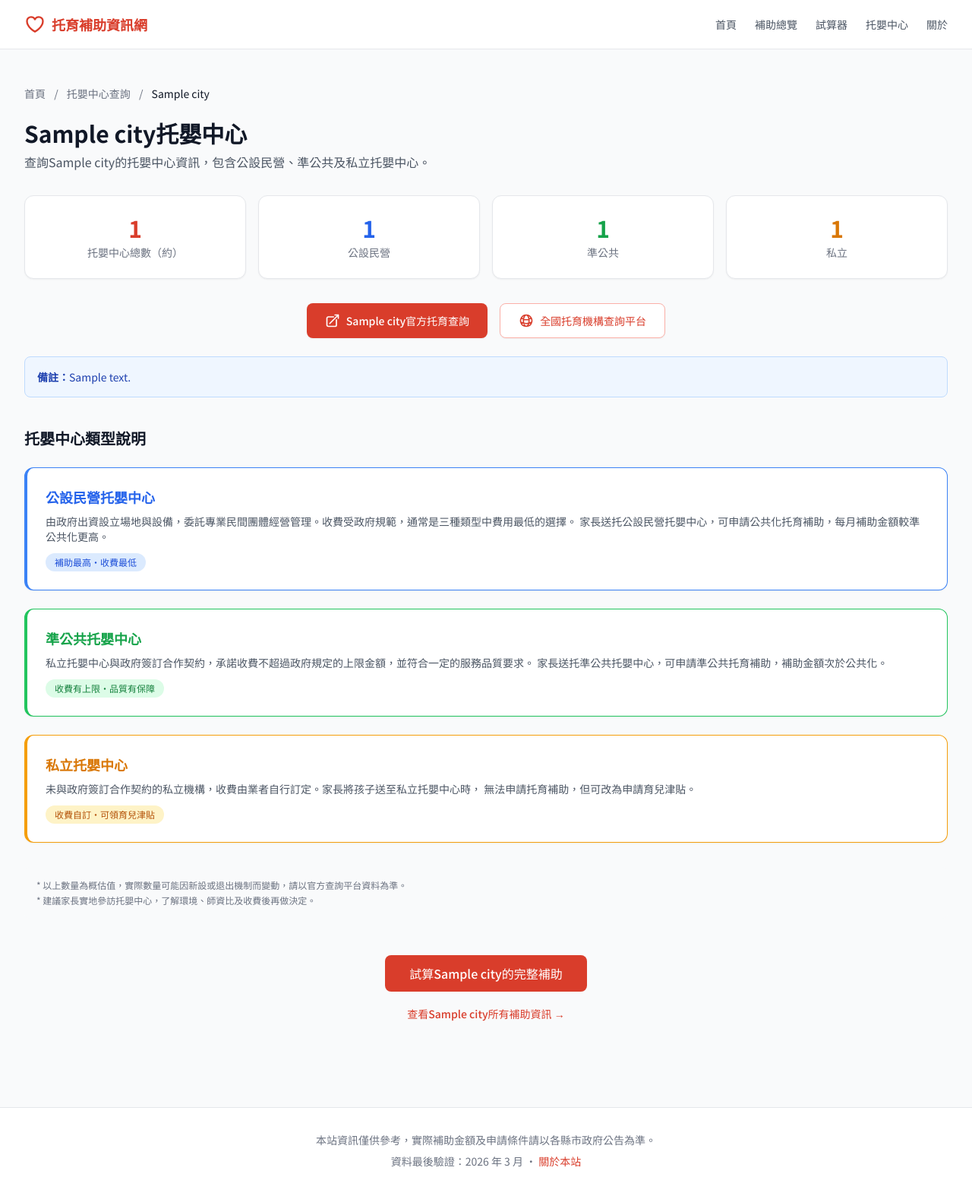
After one commit to johney4415/taiwan-parenting-subsidy, a Django app: template templates/pages/daycare_centers/city_detail.html in a window 1280 px wide. The commit adds this page. Shown: the whole page at 76% size. Run offline with Django 5.2, Linux system fonts and the light colour scheme; the template is opened without the code that fills it: most values are stand-ins (such as "Sample title", 1, 10 or a date in 2020); style sheets or scripts are compiled from the project's sources.

Commit message:
feat: add daycare centers listing by city
- Add daycare_centers.yaml with 22 cities' center data and query links
- Index page with city cards showing public/quasi-public/private counts
- City detail pages with external links to official query platforms
- National query platform (ncwisweb.sfaa.gov.tw) prominently linked
- Navigation updated with "托嬰中心" menu item
- Sitemap updated with new pages

```diff
--- a/apps/pages/urls.py
+++ b/apps/pages/urls.py
@@ -9,6 +9,12 @@ urlpatterns = [
     path("subsidies/", views.subsidies_index, name="subsidies_index"),
     path("subsidies/city/<slug:slug>/", views.city_detail, name="city_detail"),
     path("subsidies/type/<str:subsidy_type>/", views.type_detail, name="type_detail"),
+    path("daycare-centers/", views.daycare_centers, name="daycare_centers"),
+    path(
+        "daycare-centers/<slug:slug>/",
+        views.daycare_centers_city,
+        name="daycare_centers_city",
+    ),
     path("about/", views.about, name="about"),
     path("robots.txt", views.robots_txt, name="robots_txt"),
     path("sitemap.xml", views.sitemap_xml, name="sitemap_xml"),
--- a/templates/base.html
+++ b/templates/base.html
@@ -57,6 +57,7 @@
           <a href="{{ SITE_PREFIX }}/" class="text-sm font-medium text-gray-600 hover:text-primary-600 transition-colors">首頁</a>
           <a href="{{ SITE_PREFIX }}/subsidies/" class="text-sm font-medium text-gray-600 hover:text-primary-600 transition-colors">補助總覽</a>
           <a href="{{ SITE_PREFIX }}/calculator/" class="text-sm font-medium text-gray-600 hover:text-primary-600 transition-colors">試算器</a>
+          <a href="{{ SITE_PREFIX }}/daycare-centers/" class="text-sm font-medium text-gray-600 hover:text-primary-600 transition-colors">托嬰中心</a>
           <a href="{{ SITE_PREFIX }}/about/" class="text-sm font-medium text-gray-600 hover:text-primary-600 transition-colors">關於</a>
         </div>
 
@@ -75,6 +76,7 @@
         <a href="{{ SITE_PREFIX }}/" class="block rounded-md px-3 py-2 text-base font-medium text-gray-600 hover:bg-gray-100">首頁</a>
         <a href="{{ SITE_PREFIX }}/subsidies/" class="block rounded-md px-3 py-2 text-base font-medium text-gray-600 hover:bg-gray-100">補助總覽</a>
         <a href="{{ SITE_PREFIX }}/calculator/" class="block rounded-md px-3 py-2 text-base font-medium text-gray-600 hover:bg-gray-100">試算器</a>
+        <a href="{{ SITE_PREFIX }}/daycare-centers/" class="block rounded-md px-3 py-2 text-base font-medium text-gray-600 hover:bg-gray-100">托嬰中心</a>
         <a href="{{ SITE_PREFIX }}/about/" class="block rounded-md px-3 py-2 text-base font-medium text-gray-600 hover:bg-gray-100">關於</a>
       </div>
     </div>
--- /dev/null
+++ b/templates/pages/daycare_centers/city_detail.html
@@ -0,0 +1,125 @@
+{% extends "base.html" %}
+{% load static %}
+
+{% block title %}{{ city.name }}托嬰中心查詢 — 台灣托育補助資訊網{% endblock %}
+{% block meta_description %}{{ city.name }}托嬰中心查詢，包含公設民營、準公共、私立托嬰中心數量與官方查詢連結。{% endblock %}
+
+{% block content %}
+<div class="mx-auto max-w-7xl px-4 py-12 sm:px-6 lg:px-8">
+  <!-- Breadcrumb -->
+  <nav class="mb-6 text-sm text-gray-500">
+    <a href="{{ SITE_PREFIX }}/" class="hover:text-primary-600">首頁</a>
+    <span class="mx-2">/</span>
+    <a href="{{ SITE_PREFIX }}/daycare-centers/" class="hover:text-primary-600">托嬰中心查詢</a>
+    <span class="mx-2">/</span>
+    <span class="text-gray-900">{{ city.name }}</span>
+  </nav>
+
+  <h1 class="section-title">{{ city.name }}托嬰中心</h1>
+  <p class="mt-2 text-gray-600">查詢{{ city.name }}的托嬰中心資訊，包含公設民營、準公共及私立托嬰中心。</p>
+
+  <!-- Center count summary cards -->
+  <div class="mt-8 grid gap-4 sm:grid-cols-4">
+    <div class="card text-center">
+      <div class="text-3xl font-bold text-primary-600">{{ total_count }}</div>
+      <div class="mt-1 text-sm text-gray-500">托嬰中心總數（約）</div>
+    </div>
+    <div class="card text-center">
+      <div class="text-3xl font-bold text-blue-600">{{ center_info.public_count|default:"0" }}</div>
+      <div class="mt-1 text-sm text-gray-500">公設民營</div>
+    </div>
+    <div class="card text-center">
+      <div class="text-3xl font-bold text-green-600">{{ center_info.quasi_public_count|default:"0" }}</div>
+      <div class="mt-1 text-sm text-gray-500">準公共</div>
+    </div>
+    <div class="card text-center">
+      <div class="text-3xl font-bold text-amber-600">{{ center_info.private_count|default:"0" }}</div>
+      <div class="mt-1 text-sm text-gray-500">私立</div>
+    </div>
+  </div>
+
+  <!-- External link buttons -->
+  <div class="mt-8 flex flex-col gap-4 sm:flex-row sm:justify-center">
+    {% if center_info.query_url %}
+    <a href="{{ center_info.query_url }}" target="_blank" rel="noopener noreferrer"
+       class="inline-flex items-center justify-center gap-2 rounded-lg bg-primary-600 px-6 py-3 text-sm font-medium text-white shadow-sm hover:bg-primary-700 transition-colors">
+      <svg class="h-5 w-5" fill="none" viewBox="0 0 24 24" stroke-width="2" stroke="currentColor">
+        <path stroke-linecap="round" stroke-linejoin="round" d="M13.5 6H5.25A2.25 2.25 0 003 8.25v10.5A2.25 2.25 0 005.25 21h10.5A2.25 2.25 0 0018 18.75V10.5m-10.5 6L21 3m0 0h-5.25M21 3v5.25" />
+      </svg>
+      {{ city.name }}官方托育查詢
+    </a>
+    {% endif %}
+    <a href="{{ sfaa_query_url }}" target="_blank" rel="noopener noreferrer"
+       class="inline-flex items-center justify-center gap-2 rounded-lg border border-primary-300 bg-white px-6 py-3 text-sm font-medium text-primary-600 shadow-sm hover:bg-primary-50 transition-colors">
+      <svg class="h-5 w-5" fill="none" viewBox="0 0 24 24" stroke-width="2" stroke="currentColor">
+        <path stroke-linecap="round" stroke-linejoin="round" d="M12 21a9.004 9.004 0 008.716-6.747M12 21a9.004 9.004 0 01-8.716-6.747M12 21c2.485 0 4.5-4.03 4.5-9S14.485 3 12 3m0 18c-2.485 0-4.5-4.03-4.5-9S9.515 3 12 3m0 0a8.997 8.997 0 017.843 4.582M12 3a8.997 8.997 0 00-7.843 4.582m15.686 0A11.953 11.953 0 0112 10.5c-2.998 0-5.74-1.1-7.843-2.918m15.686 0A8.959 8.959 0 0121 12c0 .778-.099 1.533-.284 2.253m0 0A17.919 17.919 0 0112 16.5c-3.162 0-6.133-.815-8.716-2.247m0 0A9.015 9.015 0 013 12c0-1.605.42-3.113 1.157-4.418" />
+      </svg>
+      全國托育機構查詢平台
+    </a>
+  </div>
+
+  <!-- Notes -->
+  {% if center_info.notes %}
+  <div class="mt-6 rounded-lg border border-blue-200 bg-blue-50 p-4 text-sm text-blue-800">
+    <strong>備註：</strong>{{ center_info.notes }}
+  </div>
+  {% endif %}
+
+  <!-- Three types explanation -->
+  <div class="mt-10">
+    <h2 class="text-xl font-bold text-gray-900">托嬰中心類型說明</h2>
+    <div class="mt-6 space-y-6">
+      <div class="card border-l-4 border-blue-500">
+        <h3 class="text-lg font-semibold text-blue-600">公設民營托嬰中心</h3>
+        <p class="mt-2 text-sm text-gray-600">
+          由政府出資設立場地與設備，委託專業民間團體經營管理。收費受政府規範，通常是三種類型中費用最低的選擇。
+          家長送托公設民營托嬰中心，可申請公共化托育補助，每月補助金額較準公共化更高。
+        </p>
+        <div class="mt-3 inline-block rounded-full bg-blue-100 px-3 py-1 text-xs font-medium text-blue-700">
+          補助最高・收費最低
+        </div>
+      </div>
+
+      <div class="card border-l-4 border-green-500">
+        <h3 class="text-lg font-semibold text-green-600">準公共托嬰中心</h3>
+        <p class="mt-2 text-sm text-gray-600">
+          私立托嬰中心與政府簽訂合作契約，承諾收費不超過政府規定的上限金額，並符合一定的服務品質要求。
+          家長送托準公共托嬰中心，可申請準公共托育補助，補助金額次於公共化。
+        </p>
+        <div class="mt-3 inline-block rounded-full bg-green-100 px-3 py-1 text-xs font-medium text-green-700">
+          收費有上限・品質有保障
+        </div>
+      </div>
+
+      <div class="card border-l-4 border-amber-500">
+        <h3 class="text-lg font-semibold text-amber-600">私立托嬰中心</h3>
+        <p class="mt-2 text-sm text-gray-600">
+          未與政府簽訂合作契約的私立機構，收費由業者自行訂定。家長將孩子送至私立托嬰中心時，
+          無法申請托育補助，但可改為申請育兒津貼。
+        </p>
+        <div class="mt-3 inline-block rounded-full bg-amber-100 px-3 py-1 text-xs font-medium text-amber-700">
+          收費自訂・可領育兒津貼
+        </div>
+      </div>
+    </div>
+  </div>
+
+  <!-- Disclaimer -->
+  <div class="mt-8 rounded-lg bg-gray-50 p-4 text-xs text-gray-500">
+    <p>* 以上數量為概估值，實際數量可能因新設或退出機制而變動，請以官方查詢平台資料為準。</p>
+    <p class="mt-1">* 建議家長實地參訪托嬰中心，了解環境、師資比及收費後再做決定。</p>
+  </div>
+
+  <!-- CTA -->
+  <div class="mt-12 text-center">
+    <a href="{{ SITE_PREFIX }}/calculator/" class="btn-primary text-base px-8 py-3">
+      試算{{ city.name }}的完整補助
+    </a>
+    <div class="mt-4">
+      <a href="{{ SITE_PREFIX }}/subsidies/city/{{ city.slug }}/" class="text-sm font-medium text-primary-600 hover:underline">
+        查看{{ city.name }}所有補助資訊 &rarr;
+      </a>
+    </div>
+  </div>
+</div>
+{% endblock %}
```
Also changed, not shown: apps/core/data_loader.py (+11 -0 lines), apps/pages/distill.py (+11 -0 lines), apps/pages/views.py (+60 -0 lines), data/daycare_centers.yaml (added, +163 -0 lines), templates/pages/daycare_centers/index.html (added, +92 -0 lines).
